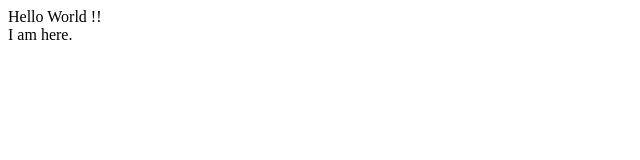
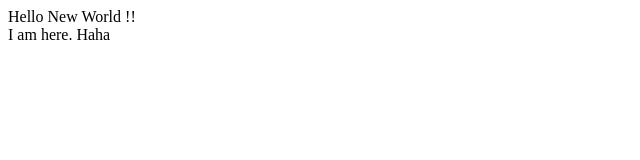
Before and after one commit to CodesSharing/Demo-repo, a plain HTML site: page index.html in a window 1280 px wide. Shown: the full height of the page, 0-640 px from the left. Drawn offline with Linux system fonts and the light colour scheme.

Commit message:
Add Haha

```diff
--- a/index.html
+++ b/index.html
@@ -1,2 +1,2 @@
-<div>Hello World !!</div>
-<td>I am here.</td>
+<div>Hello New World !!</div>
+<td>I am here. Haha</td>
```
